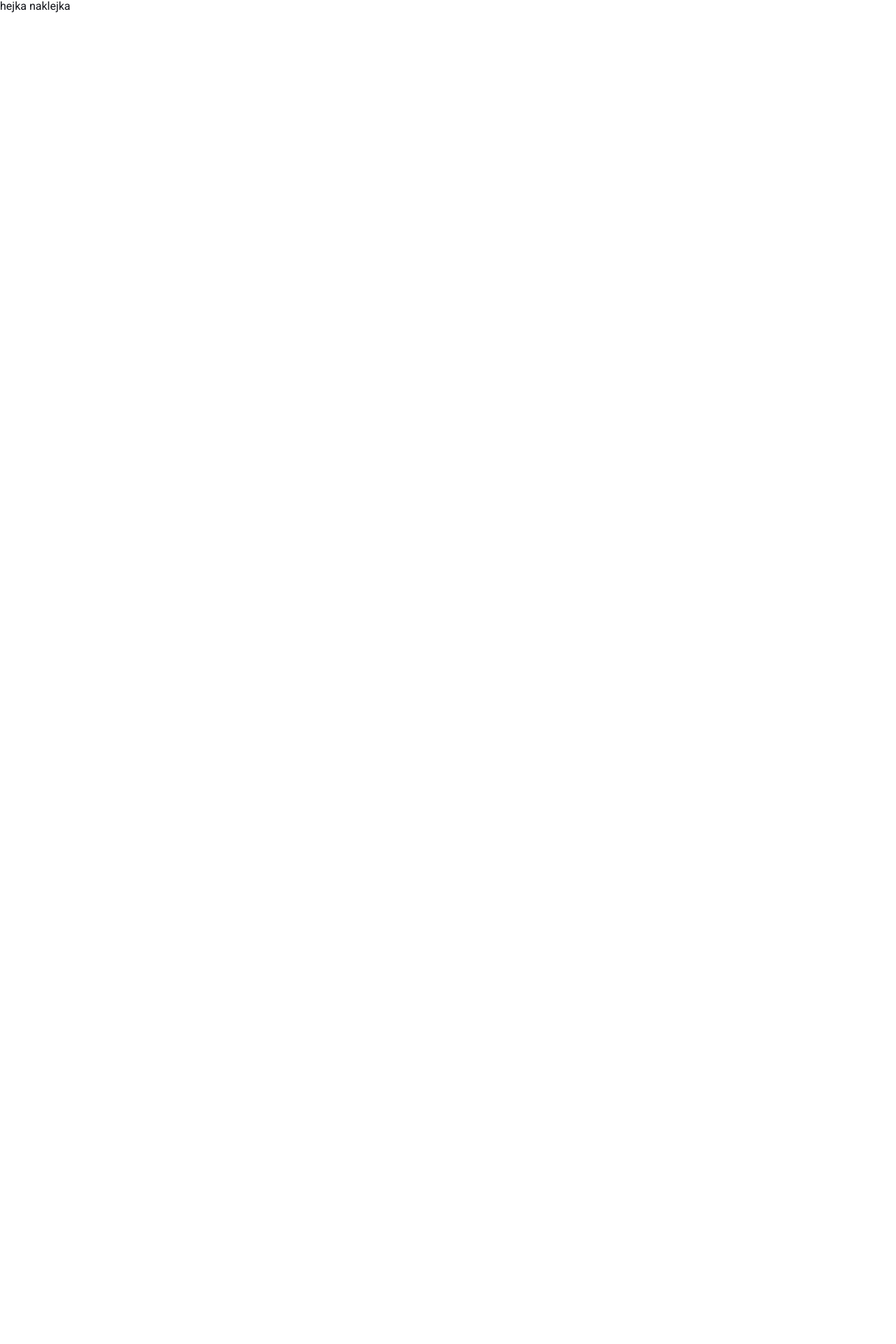
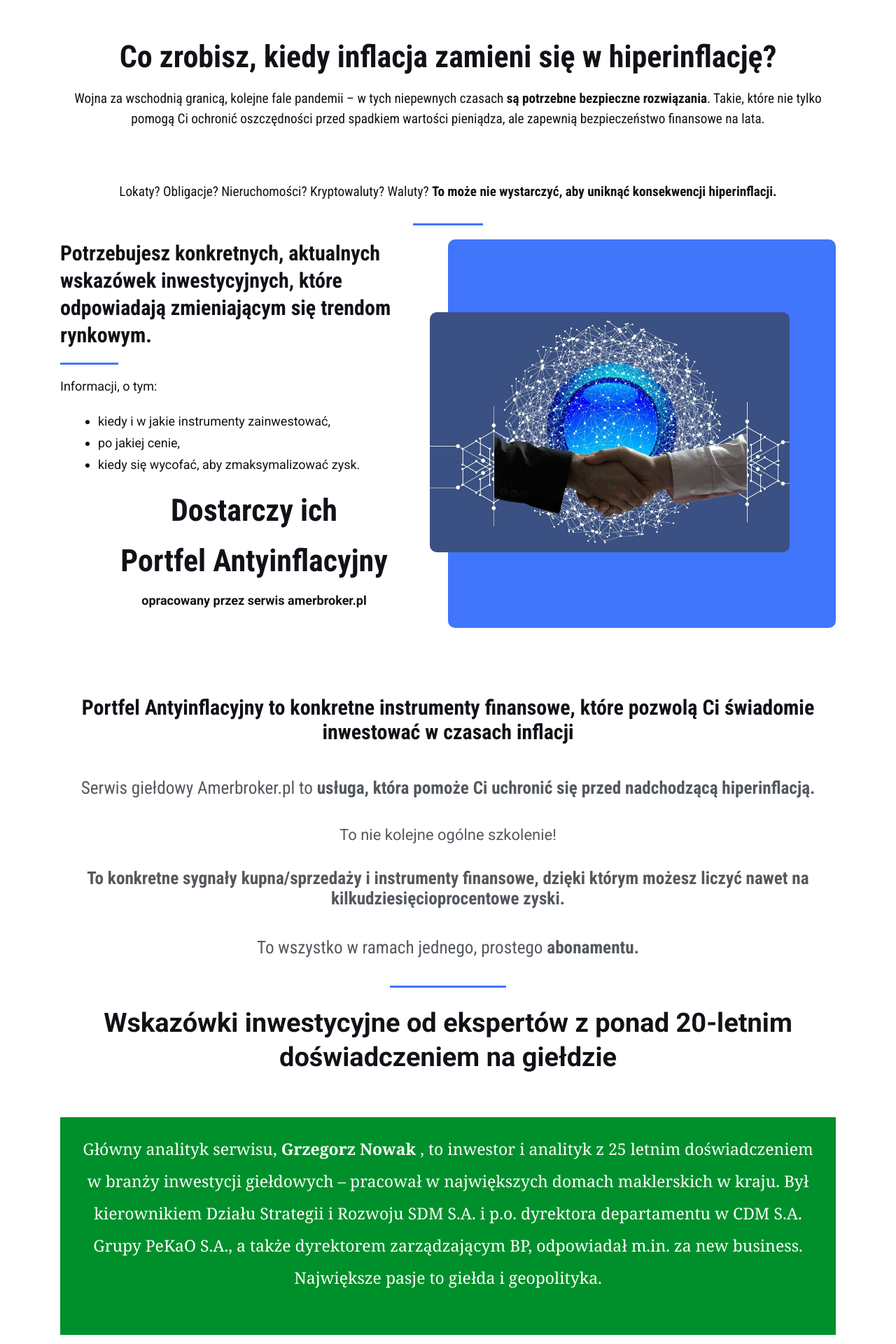
Before and after one commit to matizzmatiza/amber_protfel_antyinflacyjny, a React (Create React App) app: page / in a window 1280 px wide. Shown: the part 391-2311 px from the top of the page at 70% size. Before the commit the page ends 800 px from the top, so only its background shows below. Built offline with nearby package versions, Linux system fonts and the light colour scheme.

Commit message:
zrobione dwie sekcje

```diff
--- a/src/App.css
+++ b/src/App.css
@@ -94,3 +94,175 @@
     font-family: "Roboto Condensed", sans-serif;
     text-align: center;
 }
+
+.what_section {
+    width: 100%;
+    padding: 40px 0px 40px 0px;
+}
+
+.what_inner {
+    width: 100%;
+    max-width: 1140px;
+    margin: 0 auto;
+    padding: 1rem 1rem;
+    padding-bottom: 2.5rem;
+    display: flex;
+    justify-content: center;
+    align-items: center;
+    flex-direction: column;
+}
+
+.what_inner p {
+    margin-bottom: 1.6em;
+}
+
+.what_title {
+    font-size: 2.75rem;
+    font-weight: 700;
+    font-family: 'Roboto Condensed', sans-serif;
+    margin-bottom: 20px;
+}
+
+.what_subtitle {
+    width: 100%;
+    text-align: center;
+    font-size: 1.2rem;
+    font-family: 'Roboto Condensed', sans-serif;
+    line-height: 1.5;
+}
+
+.what_line {
+    background-color: #4175fc;
+    width: 9%;
+    height: 3px;
+    margin-bottom: 20px;
+}
+
+.what_gridWrapper {
+    width: 100%;
+    max-width: 1140px;
+    display: grid;
+    grid-template-columns: 50% 50%;
+}
+
+.what_gridItem {
+    font-size:18px;
+    position: relative;
+}
+
+.what_gridItemTitle {
+    line-height: 1.3;
+    font-size: 1.875rem;
+    font-family: 'Roboto Condensed', sans-serif;
+    margin-bottom: 20px;
+}
+
+.what_lineGrid {
+    background-color: #4175fc;
+    width: 15%;
+    height: 3px;
+    margin-bottom: 20px;
+}
+
+.what_gridItem ul {
+    margin: 0 0 1.5em 3em;
+}
+
+.what_gridItem li {
+    margin-bottom: 10px;
+}
+
+.what_gridB{
+    width: 100%;
+    font-weight: 700;
+    text-align: center;
+}
+
+.what_gridH3 {
+    font-size: 2.75rem;
+    font-weight: 700;
+    font-family: 'Roboto Condensed', sans-serif;
+    text-align: center;
+    margin-bottom: 20px;
+}
+
+.what_gridItem_ImgWrap {
+    width: 100%;
+    height: 100%;
+    background-color: #4175fc;
+    border-radius: 10px;
+    padding: 30px 13px 30px 0px;
+    align-content: center;
+    align-items: center;
+}
+
+.what_gridItem_ImgWrap img {
+    width: 95%;
+    margin: -26px -26px -26px -26px;
+    border-radius: 10px;
+}
+
+@media screen and (max-width: 1200px) {
+    #imgWrap {
+        display: none;
+    }
+
+    .what_gridItem {
+        grid-column: 1 / span 2;
+    }
+}
+
+.txt_section {
+    width: 100%;
+    max-width: 1140px;
+    margin: 0 auto;
+    padding: 1rem 1rem;
+    padding-bottom: 2.5rem;
+    display: flex;
+    justify-content: center;
+    align-items: center;
+    flex-direction: column;
+}
+
+.txt_section > * {
+    margin-bottom: 1.6em;
+    text-align: center;
+}
+
+.txt_section h1 {
+    font-size: 1.875rem;
+    font-family: 'Roboto Condensed', sans-serif;
+}
+
+.txt_section h2 {
+    color: #54595f;
+    font-size: 1.575rem;
+    font-family: 'Roboto Condensed', sans-serif;
+    font-weight: 400;
+}
+
+.txt_section h3 {
+    color: #54595f;
+    font-size: 1.375rem;
+    font-weight: 400;
+}
+
+.txt_bTxt {
+    font-weight: 700;
+    font-size: 2.375rem;
+    line-height: 1.3;
+}
+
+.greenBlock {
+    padding: 22px 22px 22px 22px;
+    background-color: #00902b;
+    width: 100%;
+}
+
+.greenBlock p {
+    color: #FFFFFF;
+    font-family: "Georgia", Sans-serif;
+    font-size: 23px;
+    line-height: 2;
+    margin-bottom: 1.6em;
+}
--- a/src/App.js
+++ b/src/App.js
@@ -1,4 +1,5 @@
 import Logo from './img/alogo.png';
+import img from './img/helou.jpg';
 
 function App() {
   return (
@@ -18,7 +19,49 @@ function App() {
              <h2 className='welcome__h2'>ochroń swoje oszczędności przed szalejącą inflacją i<br />zacznij zarabiać na inwestycjach!</h2>
           </div>
         </section>
-        hejka naklejka
+        <section className="what_section">
+            <div className="what_inner">
+              <h3 className="what_title">Co zrobisz, kiedy inflacja zamieni się w hiperinflację?</h3>
+              <p className="what_subtitle">Wojna za wschodnią granicą, kolejne fale pandemii – w tych niepewnych czasach <strong>są potrzebne bezpieczne rozwiązania</strong>. Takie, które nie tylko pomogą Ci ochronić oszczędności przed spadkiem wartości pieniądza, ale zapewnią bezpieczeństwo finansowe na lata.</p>
+              <p>&nbsp;</p>
+              <p className="what_subtitle">Lokaty? Obligacje? Nieruchomości? Kryptowaluty? Waluty? <strong>To może nie wystarczyć, aby uniknąć konsekwencji hiperinflacji.</strong></p>
+              <div className="what_line">
+
+              </div>
+              <div className="what_gridWrapper">
+                <div className="what_gridItem">
+                    <h5 className="what_gridItemTitle">Potrzebujesz konkretnych, aktualnych wskazówek inwestycyjnych, które odpowiadają zmieniającym się trendom rynkowym.</h5>
+                    <div className="what_lineGrid">
+
+                    </div>
+                    <p>Informacji, o tym:</p>
+                    <p><ul><li>kiedy i w jakie instrumenty zainwestować,</li><li>po jakiej cenie,</li><li>kiedy się wycofać, aby zmaksymalizować zysk.</li></ul></p>
+                    <h3 className="what_gridH3">Dostarczy ich</h3>
+                    <h3 className="what_gridH3">Portfel Antyinflacyjny</h3>
+                    <p className="what_gridB">opracowany przez serwis amerbroker.pl</p>
+                </div>
+                <div className="what_gridItem" id="imgWrap">
+                  <div className="what_gridItem_ImgWrap">
+                    <img src={img} alt="welcome" />
+                  </div>
+                </div>
+              </div>
+            </div>
+        </section>
+        <section className="txt_section">
+          <h1>Portfel Antyinflacyjny to konkretne instrumenty finansowe, które pozwolą Ci świadomie inwestować w czasach inflacji</h1>
+          <h2>Serwis giełdowy Amerbroker.pl to <strong> usługa, która pomoże Ci uchronić się przed nadchodzącą hiperinflacją. </strong></h2>
+          <h3>To nie kolejne ogólne szkolenie!</h3>
+          <h2><strong>To konkretne sygnały kupna/sprzedaży i instrumenty finansowe, dzięki którym możesz liczyć nawet na kilkudziesięcioprocentowe zyski.</strong></h2>
+          <h2> To wszystko w ramach jednego, prostego <strong>abonamentu.</strong></h2>
+          <div className="what_lineGrid">
+
+          </div>
+          <p className="txt_bTxt">Wskazówki inwestycyjne od ekspertów z ponad 20-letnim doświadczeniem na giełdzie</p>
+          <div className="greenBlock">
+          <p>Główny analityk serwisu, <strong>Grzegorz Nowak</strong> , to inwestor i analityk z 25 letnim doświadczeniem w branży inwestycji giełdowych – pracował w największych domach maklerskich w kraju. Był kierownikiem Działu Strategii i Rozwoju SDM S.A. i p.o. dyrektora departamentu w CDM S.A. Grupy PeKaO S.A., a także dyrektorem zarządzającym BP, odpowiadał m.in. za new business. Największe pasje to giełda i geopolityka.</p>
+          </div>
+        </section>
     </div>
   );
 }
```
Also changed, not shown: src/img/helou.jpg (added).
